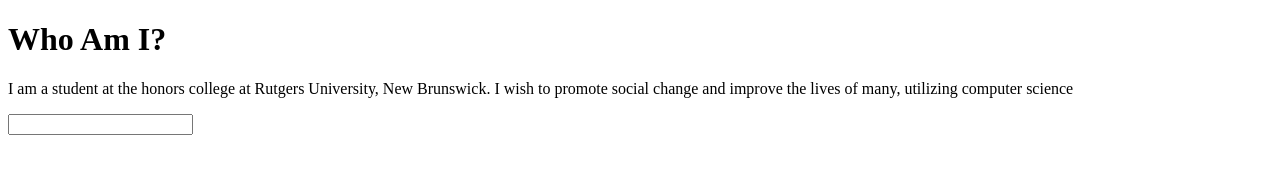
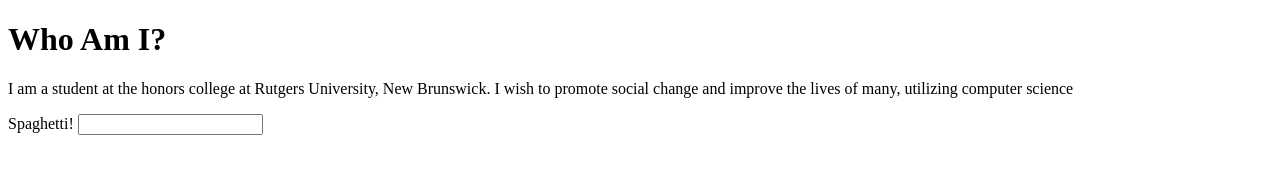
Before and after one commit to SamKG/SamKG.github.io, a plain HTML site: page index.html in a window 1280 px wide. Drawn offline with Linux system fonts and the light colour scheme.

Commit message:
Update index.html

```diff
--- a/index.html
+++ b/index.html
@@ -20,6 +20,7 @@
   <p> I am a student at the honors college at Rutgers University, New Brunswick. I wish to promote social change and improve the lives of many, utilizing computer science </p>
 </body>
   <form>
+    Spaghetti!
     <input type="text" name="fname"><br>
   </form>
 
```
